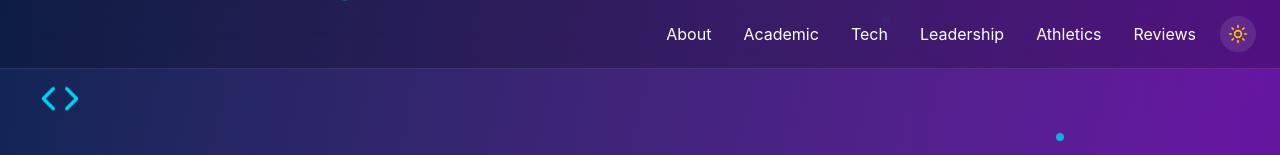
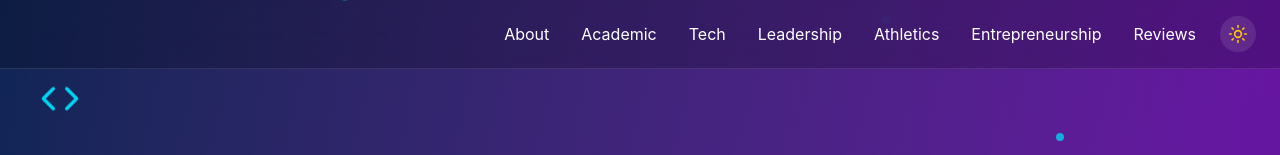
Before and after one commit to coolestcoder655/Portfolio-Project, a React (Vite) app: page / in a window 1280 px wide. Shown: the top 155 px of the page. Built offline with nearby package versions, Linux system fonts and the light colour scheme; no server answers; the database is empty.

Commit message:
feat: add Entrepreneurship section to navigation and update layout

```diff
--- a/src/App.tsx
+++ b/src/App.tsx
@@ -162,14 +162,14 @@ const App = () => {
         <div className="px-6 py-4 mx-auto max-w-7xl">
           <div className="flex items-center justify-between">
             <div className="text-2xl font-bold text-transparent bg-gradient-to-r from-cyan-400 to-purple-400 bg-clip-text animate-pulse" />{" "}
-            <div className="flex items-center space-x-6">
-              <div className="hidden space-x-8 md:flex">
+            <div className="flex items-center space-x-6">              <div className="hidden space-x-8 md:flex">
                 {[
                   "About",
                   "Academic",
                   "Tech",
                   "Leadership",
                   "Athletics",
+                  "Entrepreneurship",
                   "Reviews",
                 ].map((item) => (
                   <button
@@ -661,10 +661,9 @@ const App = () => {
             </div>
           </div>
         </div>
-      </section>
-
-      {/* Entrepreneurship Section */}
+      </section>      {/* Entrepreneurship Section */}
       <section
+        id="entrepreneurship"
         className={`py-20 ${
           isDarkMode
             ? "bg-gradient-to-r from-orange-900/20 to-red-900/20"
```
